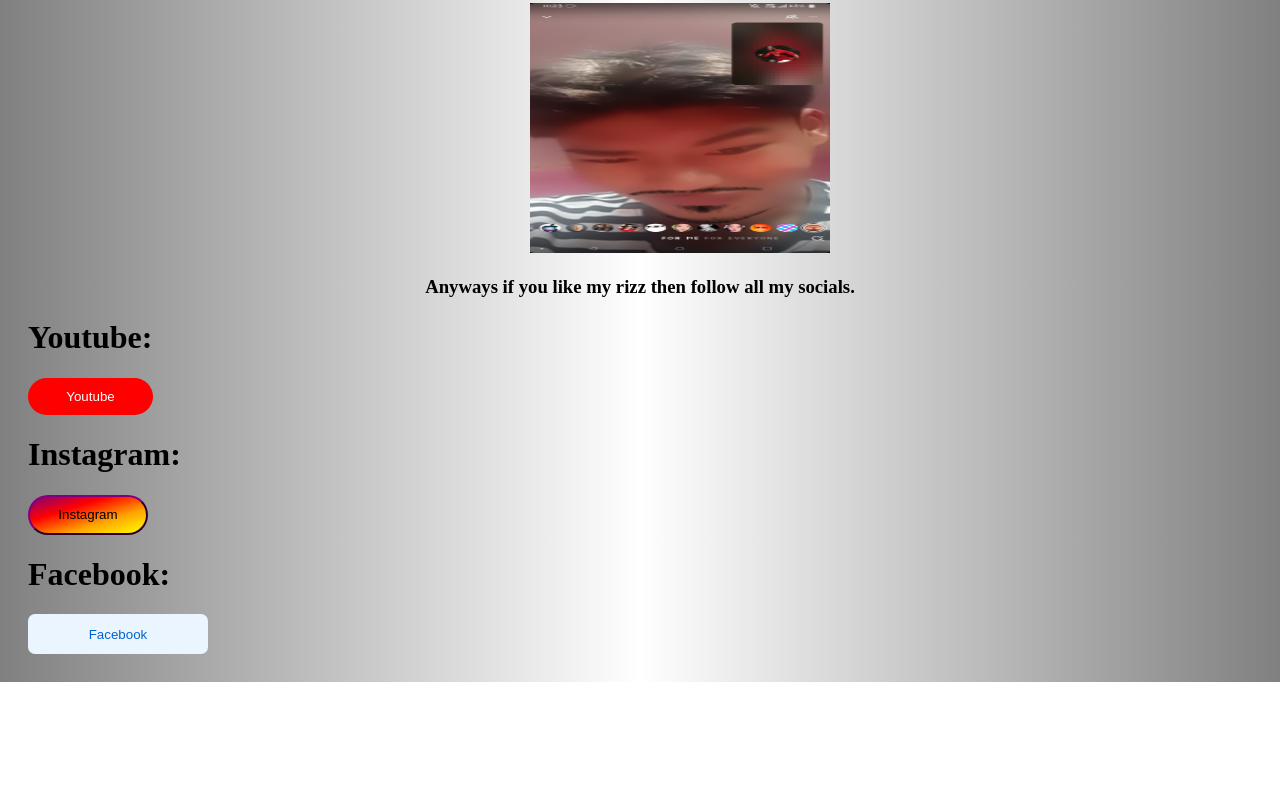
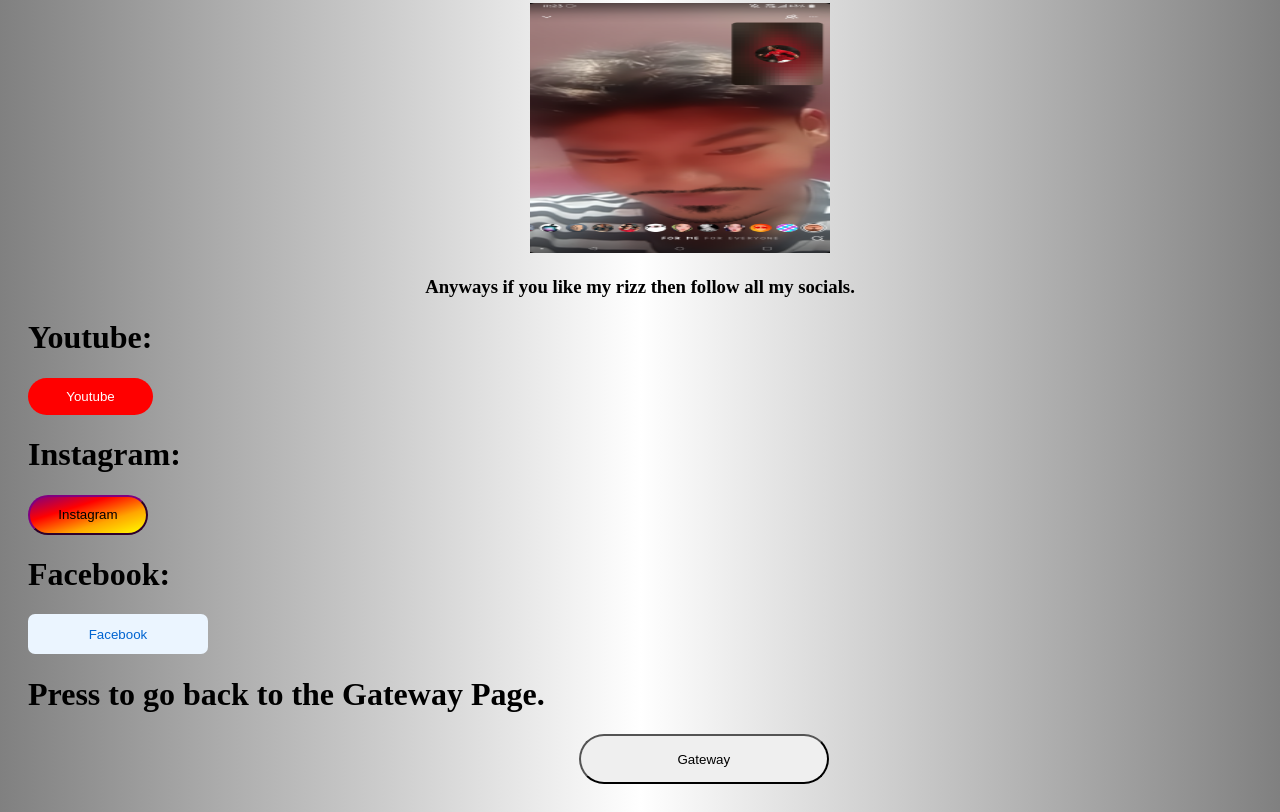
Before and after one commit to SamirProfile/SamirProfile, a plain HTML site: page index.html in a window 1280 px wide. Shown: the part 988-1800 px from the top of the page. Before the commit the page ends 1670 px from the top, so only its background shows below. Drawn offline with Linux system fonts and the light colour scheme.

Commit message:
Update index.html

```diff
--- a/index.html
+++ b/index.html
@@ -47,5 +47,9 @@
     <a href="https://www.facebook.com/profile.php?id=61556104480141" target="_blank">
         <button class="fbbutton">Facebook</button>
     </a>
+        <h1>Press to go back to the Gateway Page.</h1>
+    <a href="">
+        <button class="gatewaybutton" align="center">Gateway</button>
+    </a>
 </body>
 </html>
```
